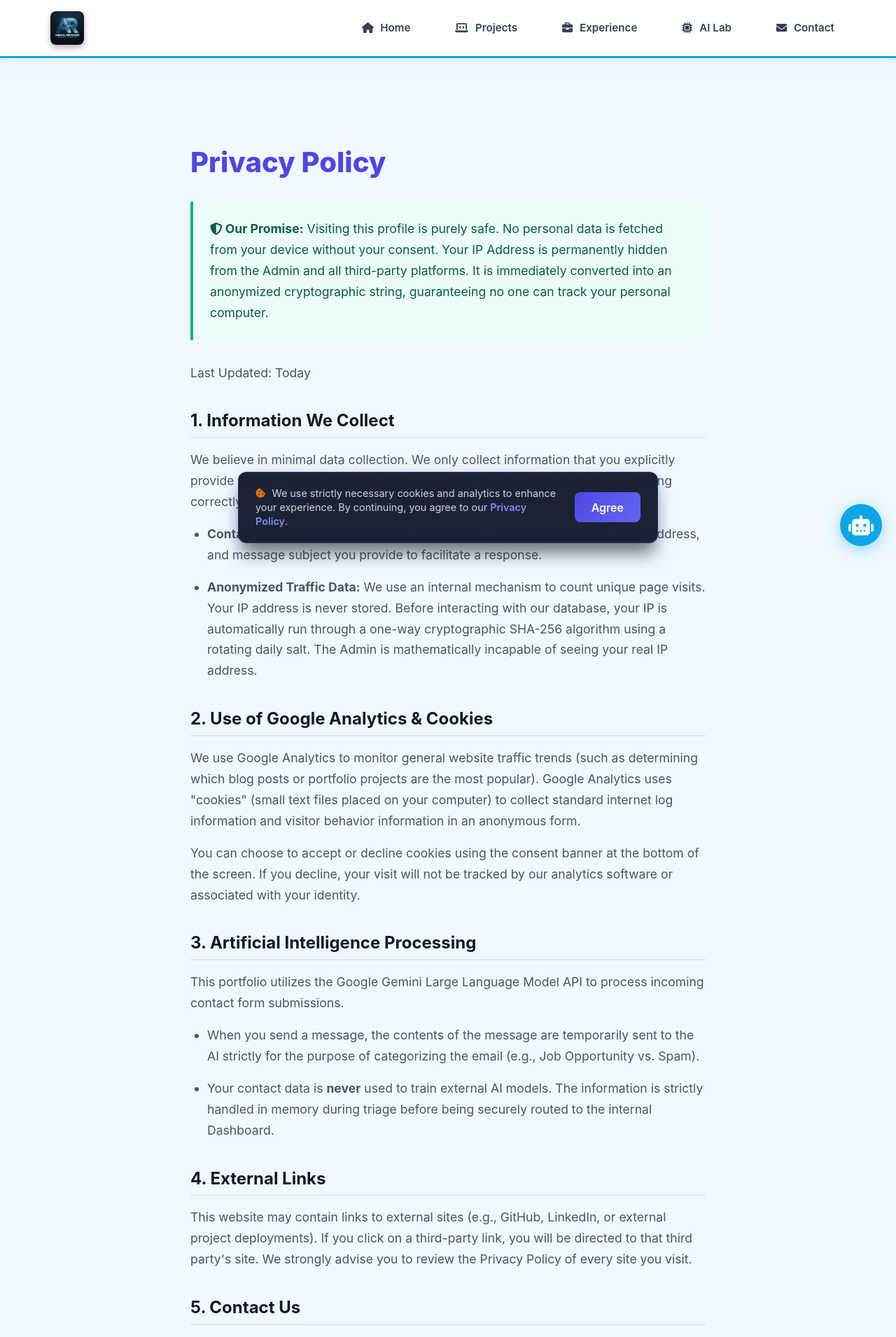
After one commit to rehman-rajpoot/Portfolio, a Flask app: page /privacy in a window 1280 px wide. The commit adds this page. Shown: the top 1910 px of the page at 70% size. Run offline with Flask 3, Linux system fonts and the light colour scheme; data that the repository does not hold is empty.

Commit message:
Added IP Cryptographic Hashing privacy layer, Cookie Consent Banner, and comprehensive GDPR Privacy Policy Document

```diff
--- a/app.py
+++ b/app.py
@@ -195,17 +195,24 @@ def get_skills_by_category():
         app.logger.error(f"Error in get_skills: {e}")
         return []
 
+import hashlib
+
+def get_hashed_ip(ip):
+    if not ip: return 'unknown'
+    # Pseudo-anonymize the IP with a one-way daily salt hash
+    today_salt = datetime.utcnow().strftime('%Y-%m-%d')
+    return hashlib.sha256((ip + today_salt + "portfolio").encode('utf-8')).hexdigest()[:16]
+
 @app.before_request
 def track_visitor():
     try:
         if request.path == '/' and not (current_user and current_user.is_authenticated):
-            ip = request.remote_addr
+            hashed_ip = get_hashed_ip(request.remote_addr)
             today = datetime.utcnow().date()
-            # Try to see if this IP visited today
-            # Cast timestamp to date by checking if its day matches today
-            v = Visitor.query.filter(Visitor.ip_address == ip).order_by(Visitor.timestamp.desc()).first()
+            # Try to see if this anonymized IP visited today
+            v = Visitor.query.filter(Visitor.ip_address == hashed_ip).order_by(Visitor.timestamp.desc()).first()
             if not v or v.timestamp.date() != today:
-                new_visit = Visitor(ip_address=ip, user_agent=request.user_agent.string)
+                new_visit = Visitor(ip_address=hashed_ip, user_agent=request.user_agent.string)
                 db.session.add(new_visit)
                 db.session.commit()
     except Exception as e:
@@ -248,13 +255,13 @@ def contact():
         # 1. AI Message Triage
         triage_data = ai_utils.triage_contact_message(name, email, subject, body)
 
-        # 2. Save to database
+        # 2. Save anonymized data to database
         contact_msg = ContactMessage(
             name=name,
             email=email,
             subject=subject,
             message=body,
-            ip_address=request.remote_addr,
+            ip_address=get_hashed_ip(request.remote_addr),
             ai_category=triage_data.get('category', 'UNCLASSIFIED'),
             ai_draft=triage_data.get('draft', '')
         )
@@ -270,6 +277,10 @@ def contact():
         return jsonify({'status': 'success', 'message': 'Message received! I\'ll get back to you soon.'})
 
     return render_template('contact.html')
+
+@app.route('/privacy')
+def privacy():
+    return render_template('privacy.html')
 
 @app.route('/images/<path:filename>')
 def serve_image(filename):
--- a/templates/base.html
+++ b/templates/base.html
@@ -321,6 +321,89 @@
             msgBox.scrollTop = msgBox.scrollHeight;
         }
     </script>
+    <style>
+        .cookie-banner {
+            position: fixed;
+            bottom: -150px;
+            left: 50%;
+            transform: translateX(-50%);
+            width: 90%;
+            max-width: 600px;
+            background: rgba(15, 23, 42, 0.95);
+            backdrop-filter: blur(10px);
+            border: 1px solid rgba(99, 102, 241, 0.3);
+            border-radius: 12px;
+            padding: 1.25rem 1.5rem;
+            display: flex;
+            align-items: center;
+            justify-content: space-between;
+            gap: 1.5rem;
+            box-shadow: 0 20px 25px -5px rgba(0, 0, 0, 0.5), 0 0 20px rgba(99, 102, 241, 0.2);
+            z-index: 9999;
+            transition: bottom 0.5s cubic-bezier(0.4, 0, 0.2, 1);
+        }
+        .cookie-banner.show { bottom: 24px; }
+        .cookie-text {
+            color: #cbd5e1;
+            font-size: 0.9rem;
+            margin: 0;
+            line-height: 1.4;
+        }
+        .cookie-text a {
+            color: #818cf8;
+            text-decoration: none;
+            font-weight: 600;
+        }
+        .cookie-text a:hover { text-decoration: underline; }
+        .cookie-btn {
+            background: linear-gradient(135deg, #4F46E5 0%, #6366F1 100%);
+            color: white;
+            border: none;
+            padding: 0.6rem 1.5rem;
+            border-radius: 8px;
+            font-weight: 600;
+            cursor: pointer;
+            transition: all 0.2s ease;
+            white-space: nowrap;
+        }
+        .cookie-btn:hover {
+            transform: translateY(-2px);
+            box-shadow: 0 4px 12px rgba(79, 70, 229, 0.4);
+        }
+        @media (max-width: 600px) {
+            .cookie-banner {
+                flex-direction: column;
+                bottom: -200px;
+                padding: 1rem;
+                gap: 1rem;
+                text-align: center;
+            }
+            .cookie-btn { width: 100%; }
+        }
+    </style>
+
+    <div id="cookieBanner" class="cookie-banner">
+        <p class="cookie-text">
+            <i class="fas fa-cookie-bite" style="color:#d97706; margin-right:5px;"></i>
+            We use strictly necessary cookies and analytics to enhance your experience.
+            By continuing, you agree to our <a href="{{ url_for('privacy') }}">Privacy Policy</a>.
+        </p>
+        <button id="acceptCookies" class="cookie-btn">Agree</button>
+    </div>
+
+    <script>
+        document.addEventListener('DOMContentLoaded', function() {
+            if (!localStorage.getItem('cookieConsent')) {
+                setTimeout(() => {
+                    document.getElementById('cookieBanner').classList.add('show');
+                }, 1000);
+            }
+            document.getElementById('acceptCookies').addEventListener('click', function() {
+                localStorage.setItem('cookieConsent', 'true');
+                document.getElementById('cookieBanner').classList.remove('show');
+            });
+        });
+    </script>
 </body>
 
 </html>
--- /dev/null
+++ b/templates/privacy.html
@@ -0,0 +1,86 @@
+{% extends 'base.html' %}
+
+{% block title %}Privacy Policy - Rehman Portfolio{% endblock %}
+
+{% block extra_css %}
+<style>
+    .privacy-container {
+        max-width: 800px;
+        margin: 0 auto;
+        padding: 8rem 2rem 4rem 2rem;
+        color: #1F2937;
+    }
+    .privacy-container h1 {
+        font-size: 2.5rem;
+        font-weight: 800;
+        color: #4F46E5;
+        margin-bottom: 2rem;
+    }
+    .privacy-container h2 {
+        font-size: 1.5rem;
+        font-weight: 700;
+        margin-top: 2.5rem;
+        margin-bottom: 1rem;
+        color: #111827;
+        border-bottom: 2px solid #E5E7EB;
+        padding-bottom: 0.5rem;
+    }
+    .privacy-container p, .privacy-container li {
+        font-size: 1.1rem;
+        line-height: 1.7;
+        color: #4B5563;
+        margin-bottom: 1rem;
+    }
+    .privacy-container ul {
+        margin-bottom: 1.5rem;
+        padding-left: 1.5rem;
+    }
+    .highlight-box {
+        background: #F3F4F6;
+        border-left: 4px solid #4F46E5;
+        padding: 1.5rem;
+        border-radius: 0 8px 8px 0;
+        margin: 2rem 0;
+    }
+    .highlight-box.secure {
+        background: #ECFDF5;
+        border-color: #10B981;
+    }
+</style>
+{% endblock %}
+
+{% block content %}
+<div class="privacy-container">
+    <h1>Privacy Policy</h1>
+
+    <div class="highlight-box secure">
+        <p style="margin:0; color:#065F46;"><strong><i class="fas fa-shield-alt"></i> Our Promise:</strong> Visiting this profile is purely safe. No personal data is fetched from your device without your consent. Your IP Address is permanently hidden from the Admin and all third-party platforms. It is immediately converted into an anonymized cryptographic string, guaranteeing no one can track your personal computer.</p>
+    </div>
+
+    <p>Last Updated: Today</p>
+
+    <h2>1. Information We Collect</h2>
+    <p>We believe in minimal data collection. We only collect information that you explicitly provide to us, or information strictly necessary to ensure the website is functioning correctly.</p>
+    <ul>
+        <li><strong>Contact Form Data:</strong> If you use our contact form, we collect the name, email address, and message subject you provide to facilitate a response.</li>
+        <li><strong>Anonymized Traffic Data:</strong> We use an internal mechanism to count unique page visits. Your IP address is never stored. Before interacting with our database, your IP is automatically run through a one-way cryptographic SHA-256 algorithm using a rotating daily salt. The Admin is mathematically incapable of seeing your real IP address.</li>
+    </ul>
+
+    <h2>2. Use of Google Analytics & Cookies</h2>
+    <p>We use Google Analytics to monitor general website traffic trends (such as determining which blog posts or portfolio projects are the most popular). Google Analytics uses "cookies" (small text files placed on your computer) to collect standard internet log information and visitor behavior information in an anonymous form.</p>
+    <p>You can choose to accept or decline cookies using the consent banner at the bottom of the screen. If you decline, your visit will not be tracked by our analytics software or associated with your identity.</p>
+
+    <h2>3. Artificial Intelligence Processing</h2>
+    <p>This portfolio utilizes the Google Gemini Large Language Model API to process incoming contact form submissions.</p>
+    <ul>
+        <li>When you send a message, the contents of the message are temporarily sent to the AI strictly for the purpose of categorizing the email (e.g., Job Opportunity vs. Spam).</li>
+        <li>Your contact data is <strong>never</strong> used to train external AI models. The information is strictly handled in memory during triage before being securely routed to the internal Dashboard.</li>
+    </ul>
+
+    <h2>4. External Links</h2>
+    <p>This website may contain links to external sites (e.g., GitHub, LinkedIn, or external project deployments). If you click on a third-party link, you will be directed to that third party's site. We strongly advise you to review the Privacy Policy of every site you visit.</p>
+
+    <h2>5. Contact Us</h2>
+    <p>If you have any questions or concerns about this Privacy Policy, your data, or our security protocols, please feel free to reach out via the <a href="{{ url_for('contact') }}" style="color:#4F46E5; font-weight:600;">Contact Form</a>.</p>
+</div>
+{% endblock %}
```
